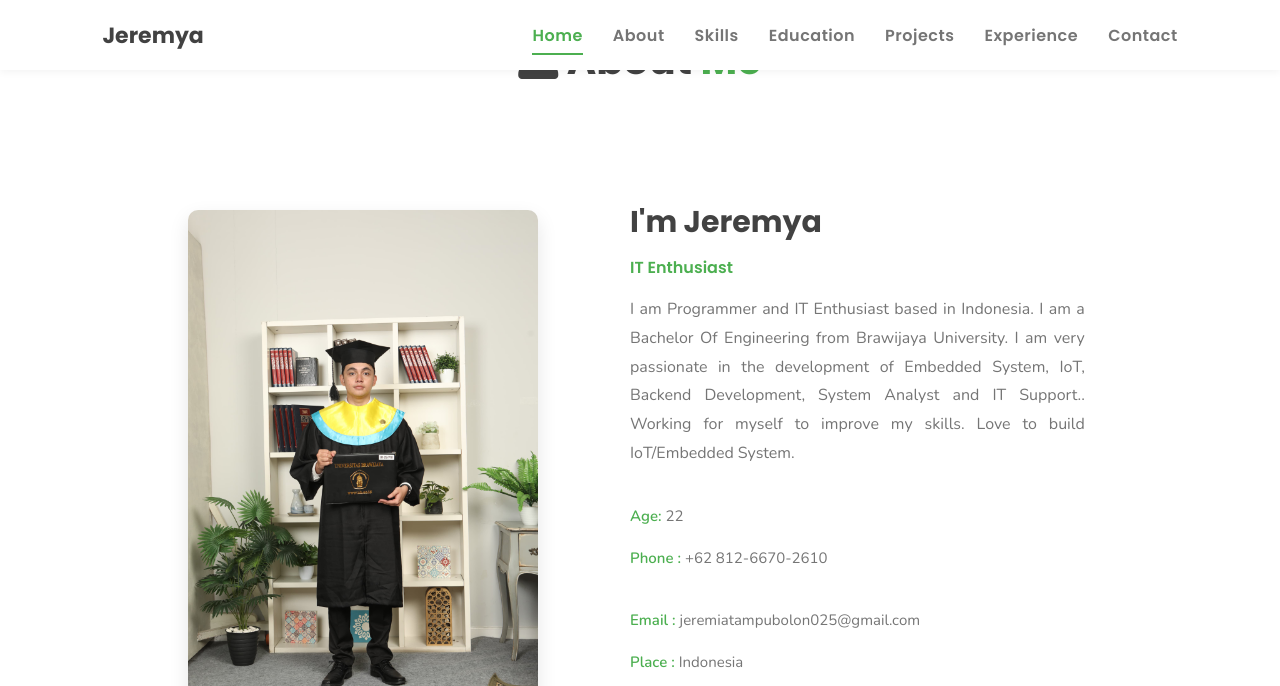
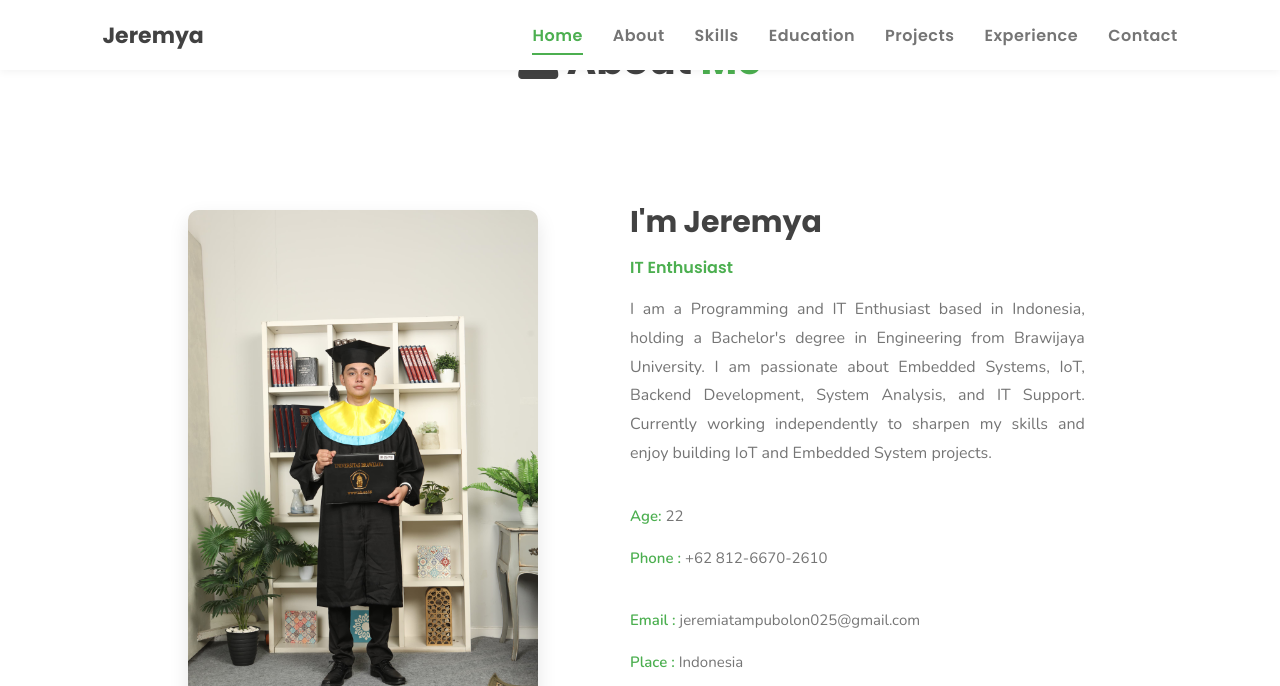
Before and after one commit to jeremyfasollasido/Portofolio-Website, a plain HTML site: page index.html in a window 1280 px wide. Both pictures are taken after a click on the link "About Me". Shown: the part 800-1486 px from the top of the page. Drawn offline with nearby package versions, Linux system fonts and the light colour scheme.

Commit message:
Update Commit

```diff
--- a/index.html
+++ b/index.html
@@ -80,12 +80,7 @@
         <h3>I'm Jeremya</h3>
         <span class="tag">IT Enthusiast</span>
 
-        <p style="text-align: justify;">I am Programmer and IT Enthusiast based in Indonesia.
-          I am a Bachelor Of Engineering from Brawijaya University.
-          I am very passionate in the development of Embedded System, IoT, Backend Development, System Analyst
-          and IT Support..
-          Working for myself to improve my skills.
-          Love to build IoT/Embedded System. </p>
+        <p style="text-align: justify;">I am a Programming and IT Enthusiast based in Indonesia, holding a Bachelor's degree in Engineering from Brawijaya University. I am passionate about Embedded Systems, IoT, Backend Development, System Analysis, and IT Support. Currently working independently to sharpen my skills and enjoy building IoT and Embedded System projects. </p>
 
         <div class="box-container">
           <div class="box">
```
